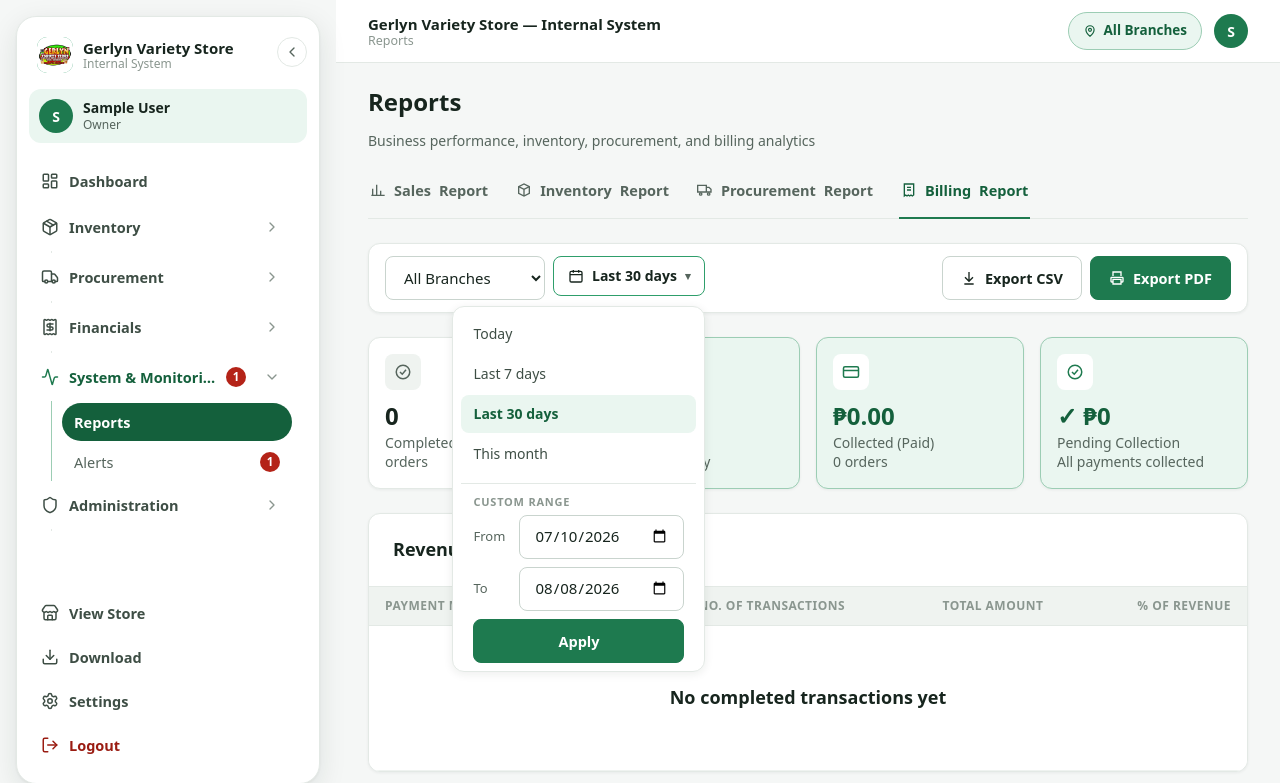
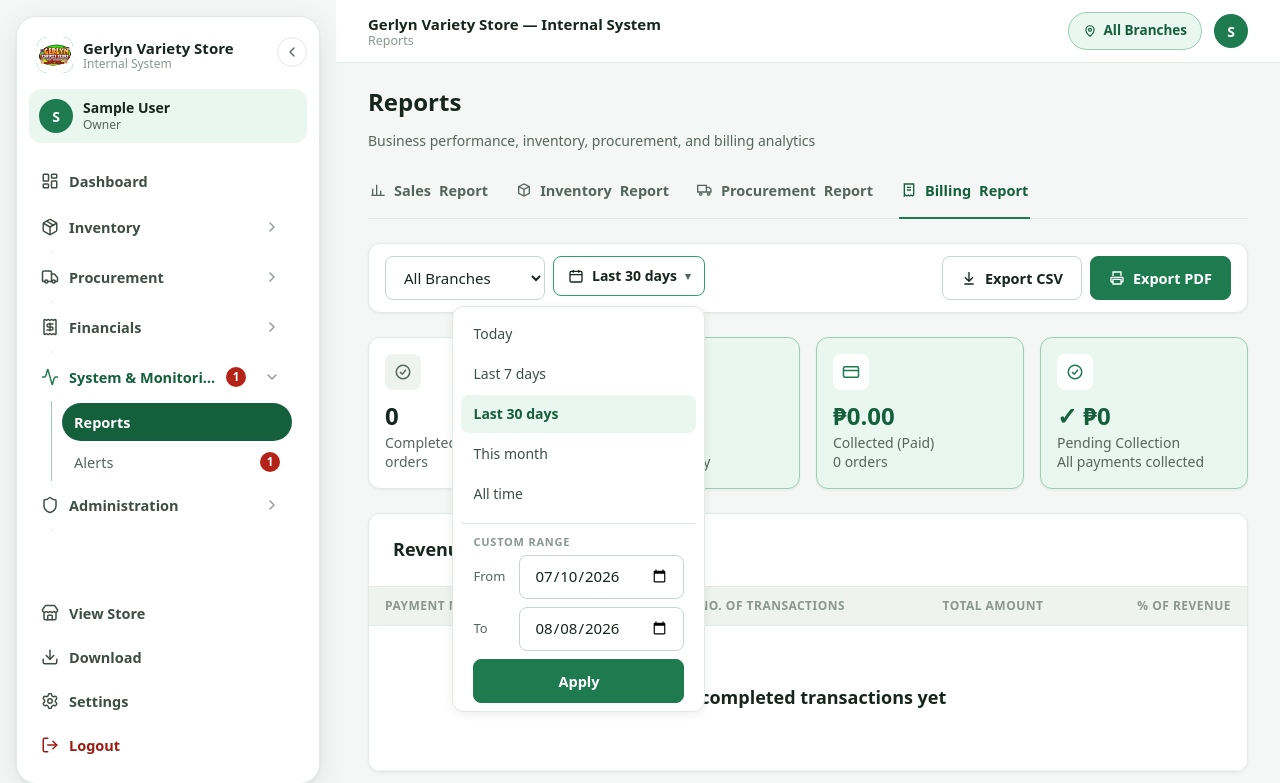
Before and after one commit to agultorannahvheaangeliquebsis-oss/Gerlyn-Capstone, a Django app: page /reports/billing/ in a window 1280 px wide, after a click that opens the changed part. Shown: the top 783 px of the page. Run offline with Django 5.2, Linux system fonts and the light colour scheme; a user stored in the database is signed in; tables that the repository leaves empty hold one stand-in row (values such as "Sample post").

Commit message:
Add an "All time" preset to the date-range control (DESIGN.md 2e)
Restores the option the Sales tab lost when its month dropdown was replaced.
Resolves to an open-ended lower bound -- start is None and callers drop their
__gte term entirely -- rather than a MIN() across the tables. Nothing needs
the earliest record just to draw the chip, and that query would cost a full
scan per surface.

Offered on the Reports tabs but NOT the Dashboard. That view buckets one
entry per day across the range (_dashboard_daily_series pre-allocates
(end - start).days + 1 buckets) and compares it against a previous window of
equal length; neither is defined without a lower bound, and a None start is a
TypeError there. The guard is server-side via range_from_request(
allow_all=False), not merely a hidden button, so a hand-typed ?range=all
cannot reach the day-bucketing -- verified it lands on the default instead.

The clamp does not overwrite the stored selection, so Reports -> Dashboard ->
Reports returns to All time rather than being quietly downgraded en route.

Verified against the live database that All time returns FULL history rather
than a window that merely looks large because the seed data fits inside it: a
transaction planted ~900 days before the oldest real row appears under 'all'
and under none of today / 7 / 30 / this_month; the all-time result equals
every row in the table; total_sales equals the sum of all of them; and the
compiled SQL carries no >= term at all, so nothing downstream clamps it. The
planted row was created inside a rolled-back transaction and the database is
left exactly as found.

The chip is gated on a negative flag (daterange_hide_all) because a missing
Django context variable resolves falsy -- an allow_all flag would have hidden
the chip on every page that did not explicitly set it.

No CSS changed (the chip reuses .daterange-preset), so the cache-buster stays
at v=18.

Co-Authored-By: Claude Opus 5 <noreply@anthropic.com>

```diff
--- a/core/timebounds.py
+++ b/core/timebounds.py
@@ -78,8 +78,8 @@ def local_range_bounds(start_day, end_day):
     return start, end
 
 
-# Shared across Dashboard/Reports/Alerts (DESIGN.md Section 2, #2e).
-DATE_RANGE_PRESETS = ('today', '7', '30', 'this_month', 'custom')
+# Shared across Dashboard/Reports (DESIGN.md Section 2, #2e).
+DATE_RANGE_PRESETS = ('today', '7', '30', 'this_month', 'all', 'custom')
 
 
 def resolve_date_range(preset, date_from=None, date_to=None, today=None):
@@ -95,11 +95,18 @@ def resolve_date_range(preset, date_from=None, date_to=None, today=None):
 
     Returns (start, end, preset) — `preset` echoes back the preset actually
     applied, so a caller can tell when a bad 'custom' request fell back.
+
+    'all' returns a start of None, meaning "no lower bound". Callers must skip
+    their `__gte` term rather than substituting a date. Deliberately NOT a
+    MIN() across the tables: nothing needs to know the earliest record just to
+    show unbounded history, and that query would cost a full scan per surface.
     """
     today = today or timezone.localtime().date()
 
     if preset == 'today':
         return today, today, 'today'
+    if preset == 'all':
+        return None, today, 'all'
     if preset == '7':
         return today - timedelta(days=6), today, '7'
     if preset == 'this_month':
@@ -151,7 +158,7 @@ def month_as_range(value):
         return None
 
 
-def range_from_request(request, today=None):
+def range_from_request(request, today=None, allow_all=True):
     """
     Resolve the shared date range for a request (DESIGN.md §2e).
 
@@ -162,12 +169,25 @@ def range_from_request(request, today=None):
       3. The session's last selection, so the choice survives navigation.
       4. resolve_date_range's own fallback (last 30 days).
 
-    The resolved selection is written back to the session on every call, so
-    the next page without params continues where the user left off. Note a
-    relative preset is re-resolved against *today* each time rather than
-    being pinned to the dates it produced, so "Last 7 days" keeps rolling.
+    The user's selection is written back to the session on every call, so the
+    next page without params continues where they left off. Note a relative
+    preset is re-resolved against *today* each time rather than being pinned
+    to the dates it produced, so "Last 7 days" keeps rolling.
 
-    Returns (start, end, preset) exactly like resolve_date_range.
+    `allow_all=False` is for surfaces that cannot render an unbounded range —
+    the Dashboard buckets one entry per day across the range and compares it
+    against a previous window of equal length, neither of which is defined
+    without a lower bound. Those surfaces fall back to the default window.
+    The guard is here rather than in the template because hiding the button
+    would still leave a hand-typed `?range=all` reaching the day-bucketing.
+
+    Crucially the clamp does NOT overwrite what the user picked: the stored
+    selection stays 'all', so moving Reports -> Dashboard -> Reports still
+    comes back to All time instead of being quietly downgraded en route.
+
+    Returns (start, end, preset) exactly like resolve_date_range; `start` is
+    None for 'all', and callers must drop their lower-bound term rather than
+    substituting a date.
     """
     preset = request.GET.get('range')
     date_from = parse_iso_date(request.GET.get('date_from'))
@@ -188,7 +208,11 @@ def range_from_request(request, today=None):
 
     request.session[DATE_RANGE_SESSION_KEY] = {
         'range': active,
-        'date_from': start.isoformat(),
+        'date_from': start.isoformat() if start else '',
         'date_to': end.isoformat(),
     }
+
+    if active == 'all' and not allow_all:
+        start, end, active = resolve_date_range(None, today=today)
+
     return start, end, active
--- a/reports/views.py
+++ b/reports/views.py
@@ -704,7 +704,16 @@ def operational_dashboard(request):
     # or malformed selection falls back to the session, then to the last 30
     # days. Branch Status (§2h) and Recent Activity (§2f) are deliberately NOT
     # scoped by it — they answer "right now", not "over the selected window".
-    range_start, range_end, active_range = range_from_request(request, today=today)
+    #
+    # allow_all=False: this view buckets one entry per day across the range
+    # (_dashboard_daily_series) and compares it against a previous window of
+    # equal length, neither of which is defined without a lower bound. An
+    # 'all' selection carried in from Reports — or hand-typed as ?range=all —
+    # falls back to the default window here, without disturbing what the user
+    # picked, so returning to Reports still shows All time.
+    range_start, range_end, active_range = range_from_request(
+        request, today=today, allow_all=False
+    )
     metrics = _dashboard_metrics(sales_qs, procurement_qs, range_start, range_end)
     kpi_cards, kpi_graphs = _dashboard_kpi_payload(metrics, range_start, range_end)
     branch_breakdown = metrics['branch_breakdown']
@@ -767,6 +776,8 @@ def operational_dashboard(request):
         # The Dashboard has no other filters to preserve when the range
         # changes, so the control carries nothing (DESIGN.md §2e).
         'daterange_carry': [],
+        # No "All time" chip here — see allow_all above.
+        'daterange_hide_all': True,
         # low_stock_count still feeds the Restock Suggestions header; the four
         # quiet stat tiles it used to sit beside are gone (duplicated the Needs
         # Attention rows / were static catalog facts, not daily decisions).
@@ -814,10 +825,13 @@ def reports_dashboard(request):
     # Range comparison, NOT __year=/__month= — those compile to CONVERT_TZ on
     # MySQL and silently match nothing here. See core/timebounds.
     range_start, range_end, active_range = range_from_request(request)
-    period_start, period_end = local_range_bounds(range_start, range_end)
-    sales_qs = sales_qs.filter(
-        transaction_date__gte=period_start, transaction_date__lt=period_end
-    )
+    _, period_end = local_range_bounds(range_end, range_end)
+    sales_qs = sales_qs.filter(transaction_date__lt=period_end)
+    # 'All time' resolves to a None start — no lower bound at all, rather than
+    # a substituted sentinel date that would quietly clamp real history.
+    if range_start is not None:
+        period_start, _ = local_range_bounds(range_start, range_start)
+        sales_qs = sales_qs.filter(transaction_date__gte=period_start)
 
     sales_qs = sales_qs.order_by('-transaction_date')
 
@@ -1379,10 +1393,12 @@ def billing_report(request):
     # an empty report for every range. local_range_bounds keeps the end
     # inclusive of its whole day. See core.timebounds.
     range_start, range_end, active_range = range_from_request(request)
-    period_start, period_end = local_range_bounds(range_start, range_end)
-    records_qs = records_qs.filter(
-        date_recorded__gte=period_start, date_recorded__lt=period_end
-    )
+    _, period_end = local_range_bounds(range_end, range_end)
+    records_qs = records_qs.filter(date_recorded__lt=period_end)
+    # See the Sales tab: 'All time' means no lower bound, not a sentinel date.
+    if range_start is not None:
+        period_start, _ = local_range_bounds(range_start, range_start)
+        records_qs = records_qs.filter(date_recorded__gte=period_start)
 
     records = list(records_qs.order_by('-date_recorded'))
 
@@ -1507,9 +1523,10 @@ def procurement_report(request):
     # plain DateField with no tz component, so it compares against the dates
     # directly — no local_range_bounds needed here (see core/timebounds).
     range_start, range_end, active_range = range_from_request(request)
-    procurement_qs = procurement_qs.filter(
-        order_date__gte=range_start, order_date__lte=range_end
-    )
+    procurement_qs = procurement_qs.filter(order_date__lte=range_end)
+    # See the Sales tab: 'All time' means no lower bound, not a sentinel date.
+    if range_start is not None:
+        procurement_qs = procurement_qs.filter(order_date__gte=range_start)
 
     records = list(procurement_qs.order_by('-order_date'))
 
--- a/templates/_daterange.html
+++ b/templates/_daterange.html
@@ -17,6 +17,12 @@ Context expected:
   daterange_carry  list of (name, value) pairs for the page's OTHER filters,
                    so choosing a range never silently drops the branch or
                    search the user already set
+  daterange_hide_all
+                   True hides the "All time" chip on surfaces that cannot
+                   render an unbounded range (the Dashboard buckets per day
+                   and needs a previous window of equal length). The server
+                   enforces this too — see range_from_request(allow_all=) —
+                   so hiding the chip is presentation, not the guard.
 
 NOTE: like the avatar menu, this does not close on outside-click without JS.
 That matches the existing component rather than introducing a new behaviour.
@@ -30,6 +36,7 @@ That matches the existing component rather than introducing a new behaviour.
       {% if active_range == 'today' %}Today
       {% elif active_range == '7' %}Last 7 days
       {% elif active_range == 'this_month' %}This month
+      {% elif active_range == 'all' %}All time
       {% elif active_range == 'custom' %}{{ range_start|date:"Y-m-d" }} – {{ range_end|date:"Y-m-d" }}
       {% else %}Last 30 days{% endif %}
     </span>
@@ -49,6 +56,15 @@ That matches the existing component rather than introducing a new behaviour.
             class="daterange-preset{% if active_range == '30' %} is-active{% endif %}">Last 30 days</button>
     <button type="submit" name="range" value="this_month"
             class="daterange-preset{% if active_range == 'this_month' %} is-active{% endif %}">This month</button>
+    {% comment %}
+    Negative flag on purpose: a missing context variable resolves falsy in
+    Django, so pages that say nothing get the chip, and only a page that
+    explicitly opts out loses it.
+    {% endcomment %}
+    {% if not daterange_hide_all %}
+    <button type="submit" name="range" value="all"
+            class="daterange-preset{% if active_range == 'all' %} is-active{% endif %}">All time</button>
+    {% endif %}
 
     <div class="daterange-custom">
       <span class="daterange-custom-head">Custom range</span>
```
Also changed, not shown: docs/DESIGN.md (+2 -1 lines).
